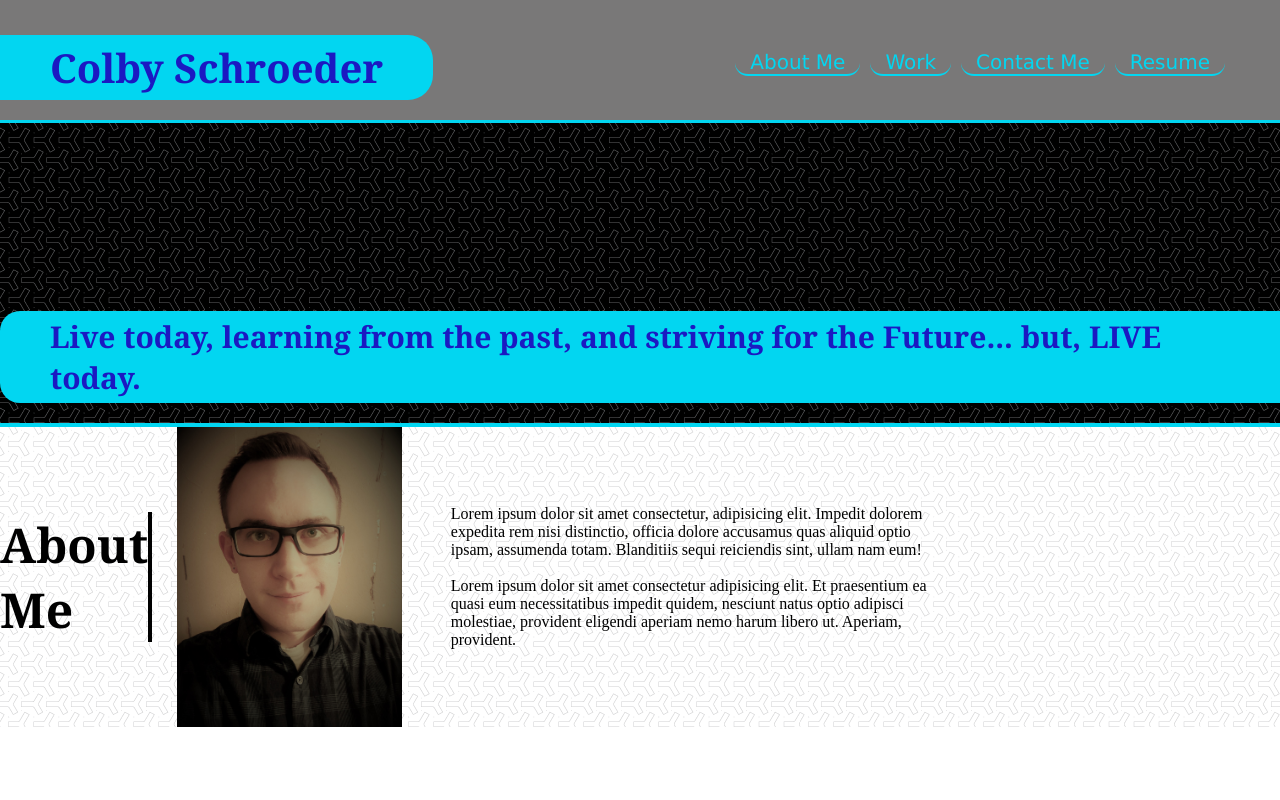
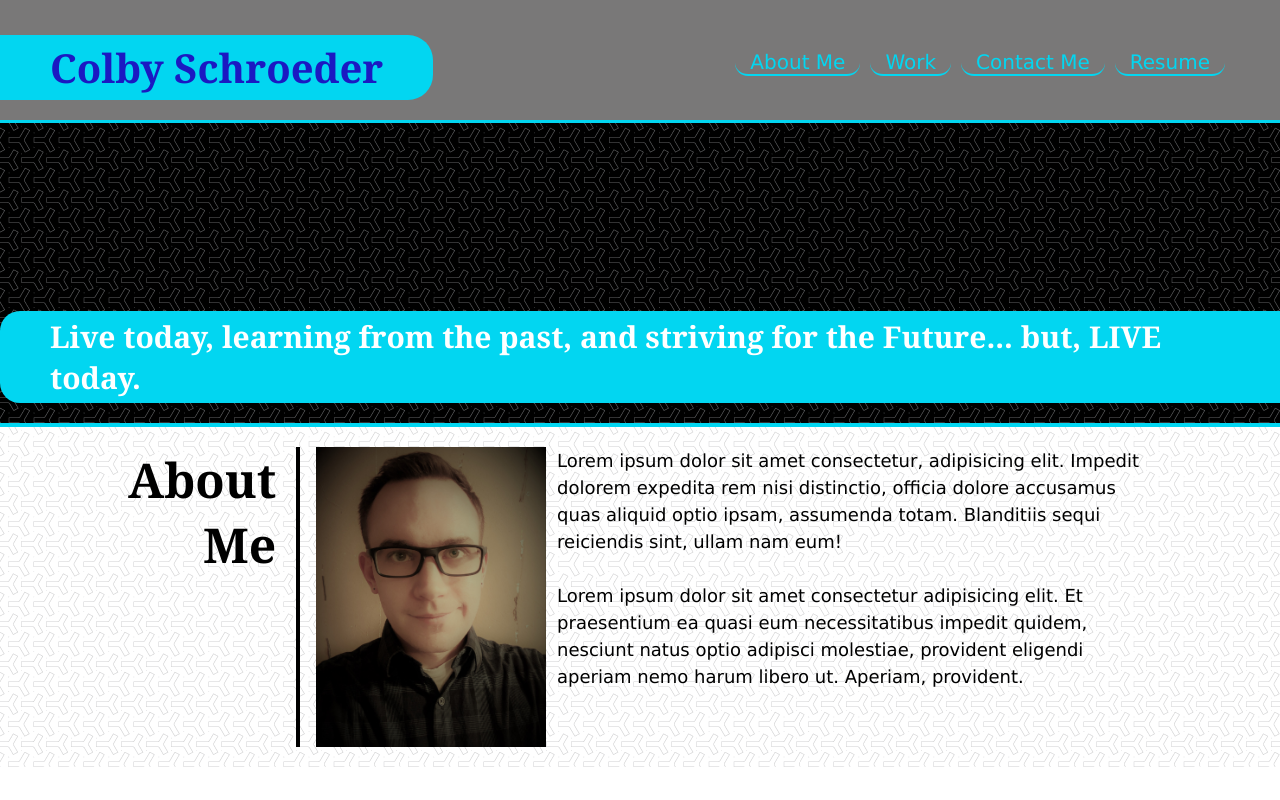
Before and after one commit to SirUbu/02-Advanced-CSS-Challenge, a plain HTML site: page index.html in a window 1280 px wide. Drawn offline with Linux system fonts and the light colour scheme.

Commit message:
Added about me content to HTML. Styled it with css.

```diff
--- a/assets/css/style.css
+++ b/assets/css/style.css
@@ -12,17 +12,6 @@
     --quinary-color: #02d6f1;
     --font-primary: Georgia, 'Times New Roman', Times, serif;
     --font-secondary: Verdana, Geneva, Tahoma, sans-serif;
-}
-
-main {
-    background-image: url(../images/background2.png);
-}
-
-.section-title {
-    font-size: 48px;
-    font-weight: bold;
-    font-family: var(--font-primary);
-    border-right: solid black 4px;
 }
 
 /* header styling */
@@ -75,7 +64,7 @@ header nav ul li a {
 }
 
 header nav ul li a:hover {
-    color: var(--primary-color);
+    color: var(--quaternary-color);
     background: var(--quinary-color);
     border-radius: 15px;
 }
@@ -94,32 +83,57 @@ header nav ul li a:hover {
 .hero h2 {
     font-family: var(--font-primary);
     background: var(--quinary-color);
-    color: var(--primary-color);
+    color: var(--quaternary-color);
     font-size: 30px;
     padding: 5px 50px;
     margin-bottom: 20px;
     border-radius: 20px 0 0 20px;
 }
 
-/* about me styling */
+/* main section styling */
+main {
+    background-image: url(../images/background2.png);
+}
+
 .container {
-    width: 75%;
+    width: 80%;
+    margin: 0 auto;
+    padding: 20px;
     display: flex;
-    justify-content: space-around;
-    align-items: center;
+}
+
+.container-title {
+    font-size: 48px;
+    font-weight: bold;
+    font-family: var(--font-primary);
+    border-right: solid black 4px;
+    text-align: right;
+    padding-right: 20px;
+    margin-right: 10px;
 }
 
 .container-content {
     display: flex;
+    flex-wrap: wrap;
     justify-content: space-around;
-    align-items: center;
 }
 
-.container-content img {
+.about-picture {
+    background-image: url(../images/Self\ Picture.jpg);
+    background-size: cover;
     height: 300px;
-    width: 225px;
+    width: 230px;
+}
+
+.about-picture:hover {
+    background-image: url(../images/SirUbuImage.png) ;
+    background-size: contain;
+    height: 230px;
 }
 
 .container-content p {
-    width: 60%;
+    width: 70%;
+    font-size: 18px;
+    line-height: 1.5;
+    font-family: var(--font-secondary);
 }
--- a/index.html
+++ b/index.html
@@ -38,11 +38,11 @@
     <main>
         <!-- about me section -->
         <section class="container">
-            <h2 class="section-title" id="about-me">
+            <h2 class="container-title" id="about-me">
                 About Me
             </h2>
             <div class="container-content">
-                <img src="./assets/images/Self Picture.jpg" alt="picture of Colby" />
+                <div class="about-picture"></div>
                 <p>
                     Lorem ipsum dolor sit amet consectetur, adipisicing elit. Impedit dolorem expedita rem nisi distinctio, officia dolore accusamus quas aliquid optio ipsam, assumenda totam. Blanditiis sequi reiciendis sint, ullam nam eum!
                 <br/><br/>
```
